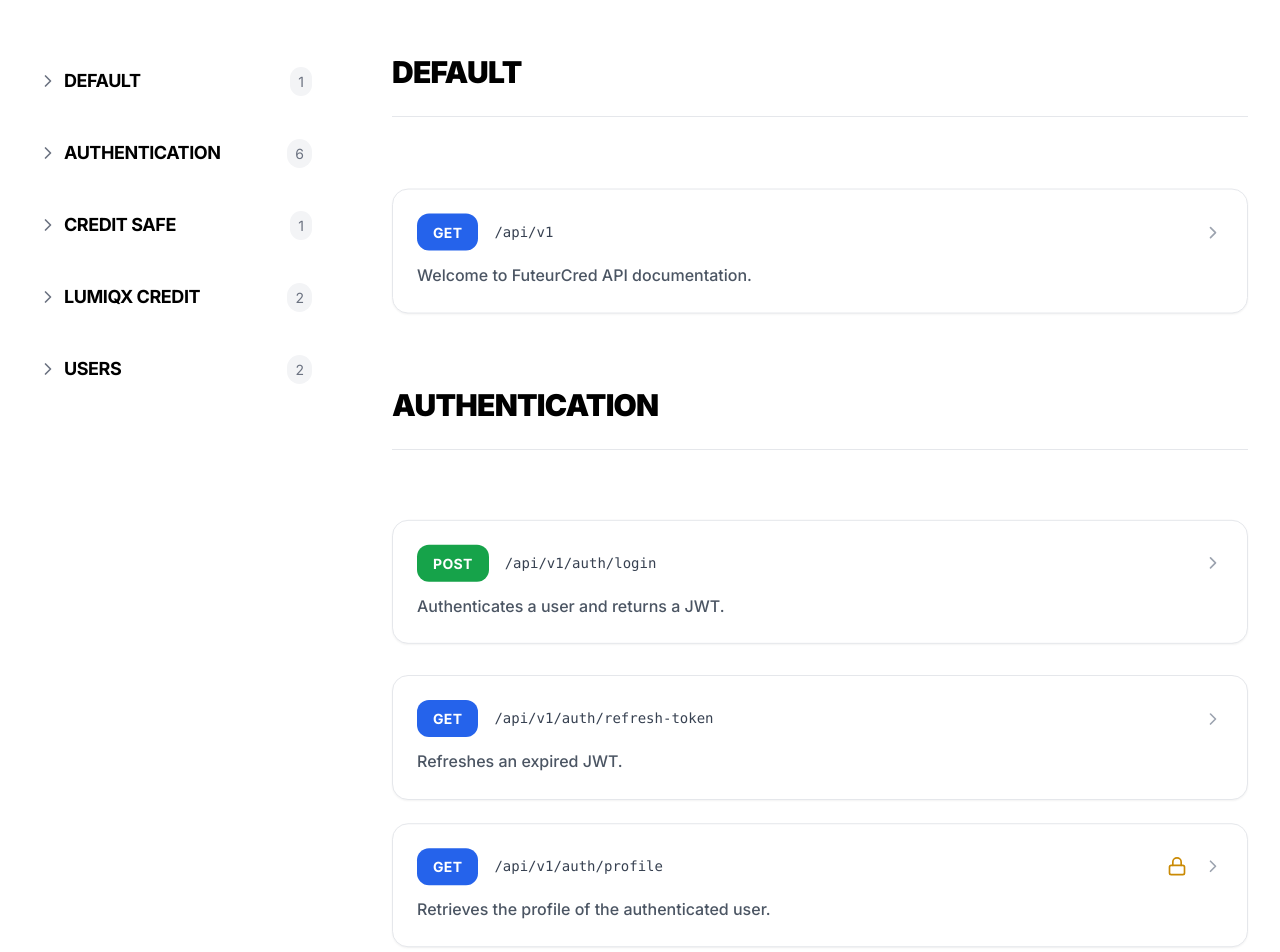
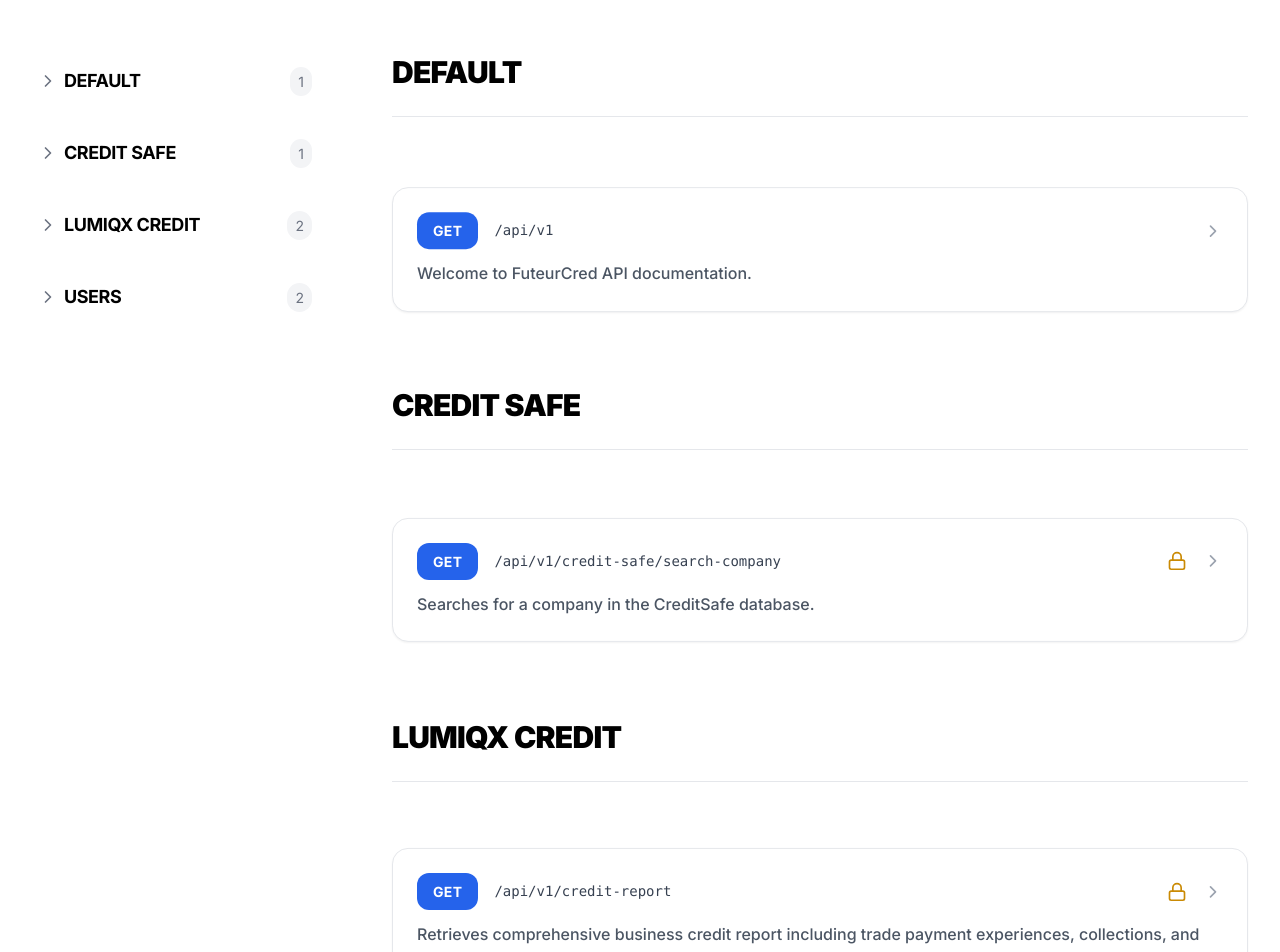
Before and after one commit to FuteurProducts/futeurcredx-docs, a React (Vite) app: page /docs in a window 1280 px wide. Shown: the part 640-1592 px from the top of the page. Built offline with nearby package versions, Linux system fonts and the light colour scheme.

Commit message:
chore(Documentation) Removed Auth from doc

```diff
--- a/src/pages/Docs.tsx
+++ b/src/pages/Docs.tsx
@@ -38,52 +38,6 @@ const apiData: ApiCategory[] = [
         path: "/api/v1",
         protected: false,
         description: "Welcome to FuteurCred API documentation.",
-      },
-    ],
-  },
-  {
-    id: "auth",
-    name: "Authentication",
-    endpoints: [
-      {
-        method: "POST",
-        path: "/api/v1/auth/login",
-        protected: false,
-        description: "Authenticates a user and returns a JWT.",
-        bodySchema: { email: "string", password: "string" },
-      },
-      {
-        method: "GET",
-        path: "/api/v1/auth/refresh-token",
-        protected: false,
-        description: "Refreshes an expired JWT.",
-      },
-      {
-        method: "GET",
-        path: "/api/v1/auth/profile",
-        protected: true,
-        description: "Retrieves the profile of the authenticated user.",
-      },
-      {
-        method: "POST",
-        path: "/api/v1/auth/send-otp",
-        protected: false,
-        description: "Sends a one-time password to the user's email.",
-        bodySchema: { email: "string" },
-      },
-      {
-        method: "POST",
-        path: "/api/v1/auth/verify-otp",
-        protected: false,
-        description: "Verifies the one-time password.",
-        bodySchema: { email: "string", otp: "string" },
-      },
-      {
-        method: "POST",
-        path: "/api/v1/auth/reset-password",
-        protected: true,
-        description: "Resets the user's password.",
-        bodySchema: { newPassword: "string" },
       },
     ],
   },
```
